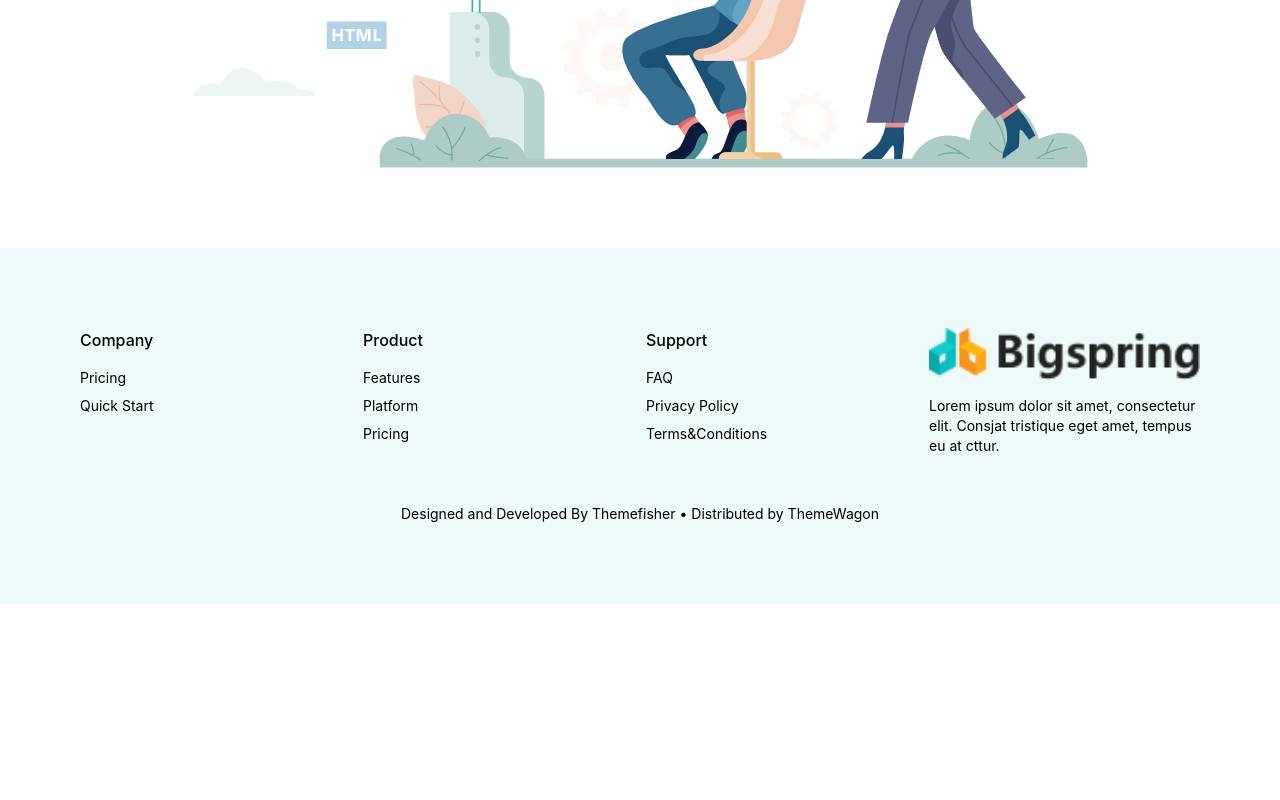
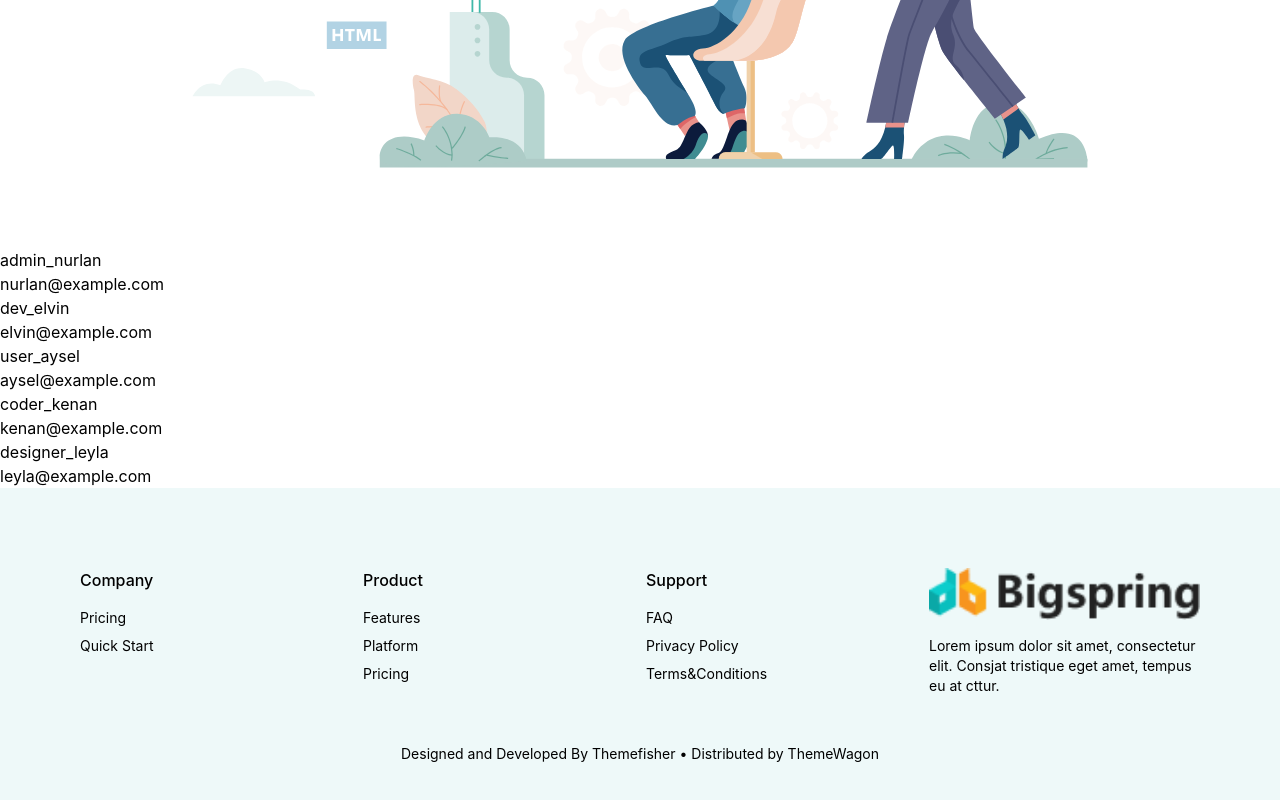
Before and after one commit to Narmin-Mahmudova/bigspring-site, a React (Vite) app: page / in a window 1280 px wide. Shown: the part 861-1661 px from the top of the page. Before the commit the page ends 1465 px from the top, so only its background shows below. Built offline with nearby package versions, Linux system fonts and the light colour scheme.

Commit message:
card komponenti elave edildi

```diff
--- a/src/components/pages/Index.jsx
+++ b/src/components/pages/Index.jsx
@@ -1,5 +1,6 @@
 import React from 'react';
 import heroImg from '../../assets/banner-art.svg';
+import Card from './Card';
 
 function Index() {
   return (
@@ -16,6 +17,7 @@ function Index() {
           <img src={heroImg} alt="Website development challenges illustration" className="w-full h-auto object-contain"/>
         </div>
       </div>
+<Card/>
     </>
   );
 }
--- /dev/null
+++ b/src/components/pages/card.jsx
@@ -0,0 +1,69 @@
+import React from 'react'
+
+function Card( ) {
+
+  const userdata = [
+    {
+      "id": 1,
+      "username": "admin_nurlan",
+      "email": "nurlan@example.com",
+      "role": "admin",
+      "isActive": true,
+      "joinedDate": "2026-01-15"
+    },
+    {
+      "id": 2,
+      "username": "dev_elvin",
+      "email": "elvin@example.com",
+      "role": "moderator",
+      "isActive": true,
+      "joinedDate": "2026-02-10"
+    },
+    {
+      "id": 3,
+      "username": "user_aysel",
+      "email": "aysel@example.com",
+      "role": "user",
+      "isActive": false,
+      "joinedDate": "2026-03-05"
+    },
+    {
+      "id": 4,
+      "username": "coder_kenan",
+      "email": "kenan@example.com",
+      "role": "user",
+      "isActive": true,
+      "joinedDate": "2026-04-20"
+    },
+    {
+      "id": 5,
+      "username": "designer_leyla",
+      "email": "leyla@example.com",
+      "role": "user",
+      "isActive": true,
+      "joinedDate": "2026-05-12"
+    }
+  ]
+  return (
+    <>
+
+
+
+
+
+      {
+      userdata.map(item =>
+          <div key={item.id}>
+            <h1>{item.username}</h1>
+            <p>{item.email}</p>
+            <h4>{item.isActive}</h4>
+          </div>
+        )
+      }
+
+
+    </>
+  )
+}
+
+export default Card
```
